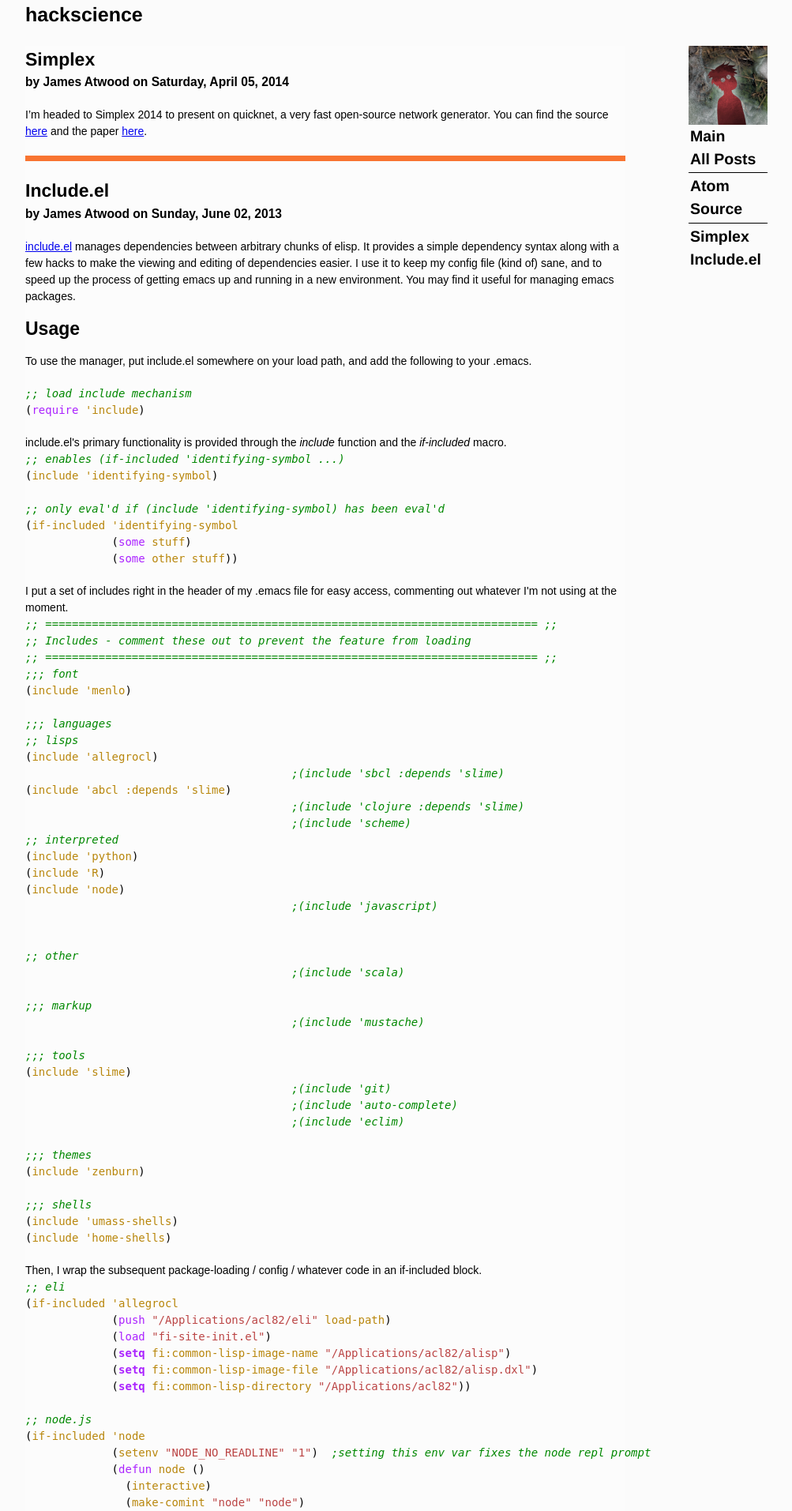
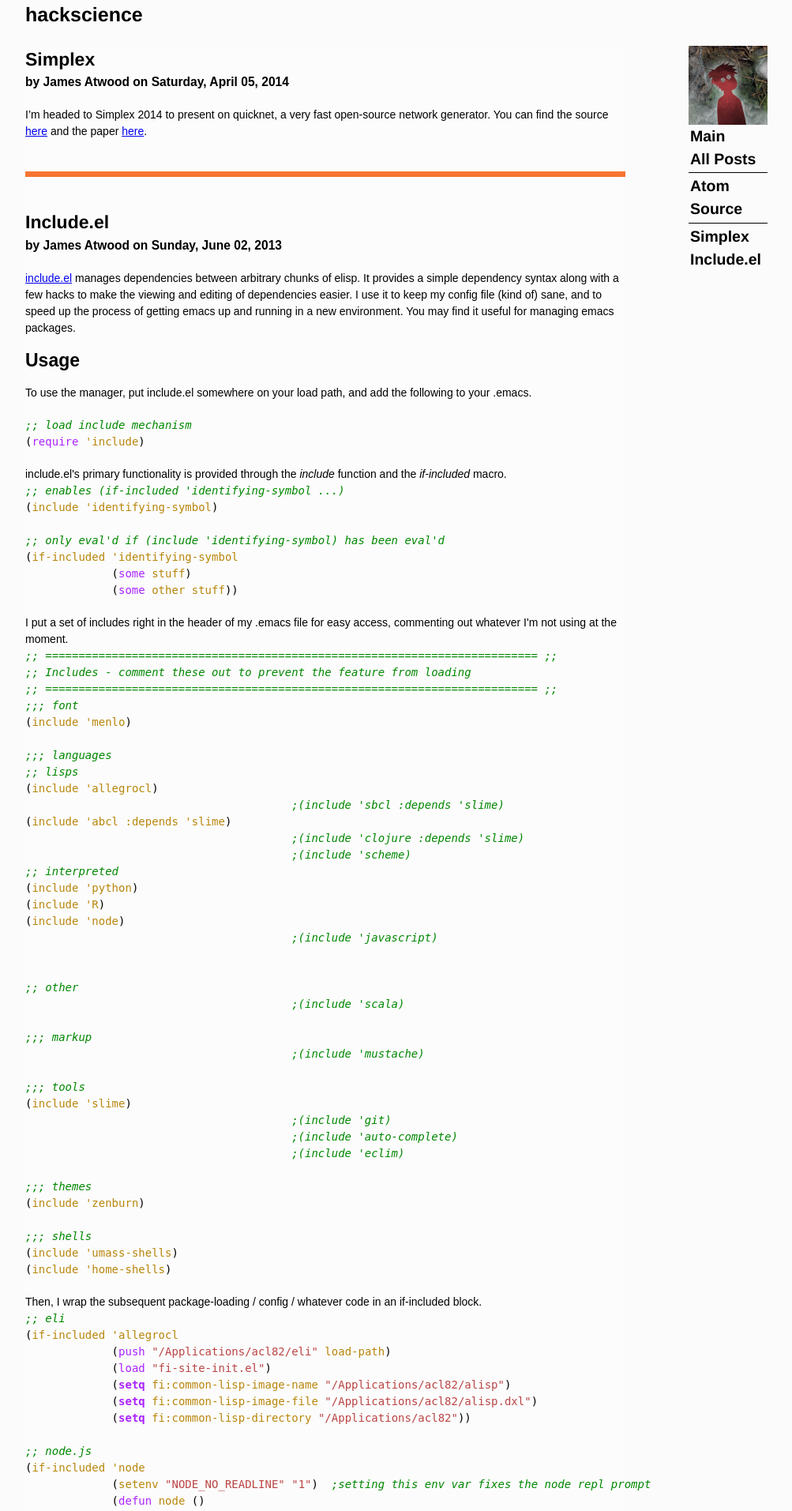
Before and after one commit to jcatw/hackscience.github.io, a Jekyll site: the page built from index.html, in a window 1280 px wide. Shown: the top 1913 px of the page at 79% size, without its empty margins (138-1141 px from the left). Built offline with Jekyll 4.4.1, drawn with Linux system fonts in a browser that asks for light colours; some web fonts are replaced.

Commit message:
bigger margin

```diff
--- a/css/blog.css
+++ b/css/blog.css
@@ -62,8 +62,8 @@ body {
 .hbar {
     width: 100%;
     height: 7px;
-    margin-top: 20px;
-    margin-bottom: 20px;
+    margin-top: 40px;
+    margin-bottom: 40px;
     background-color: #F87431;
     overflow: hidden;
     /* padding-top: 5px;
```
